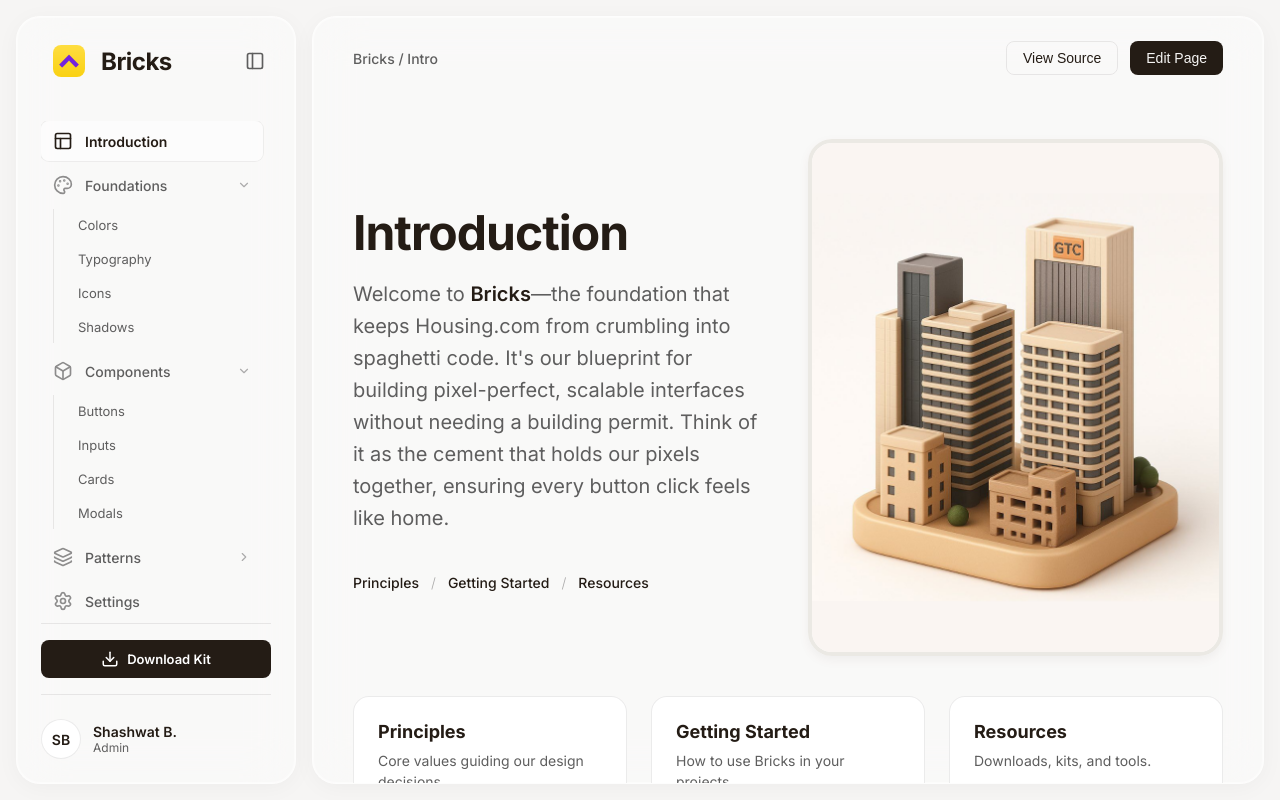
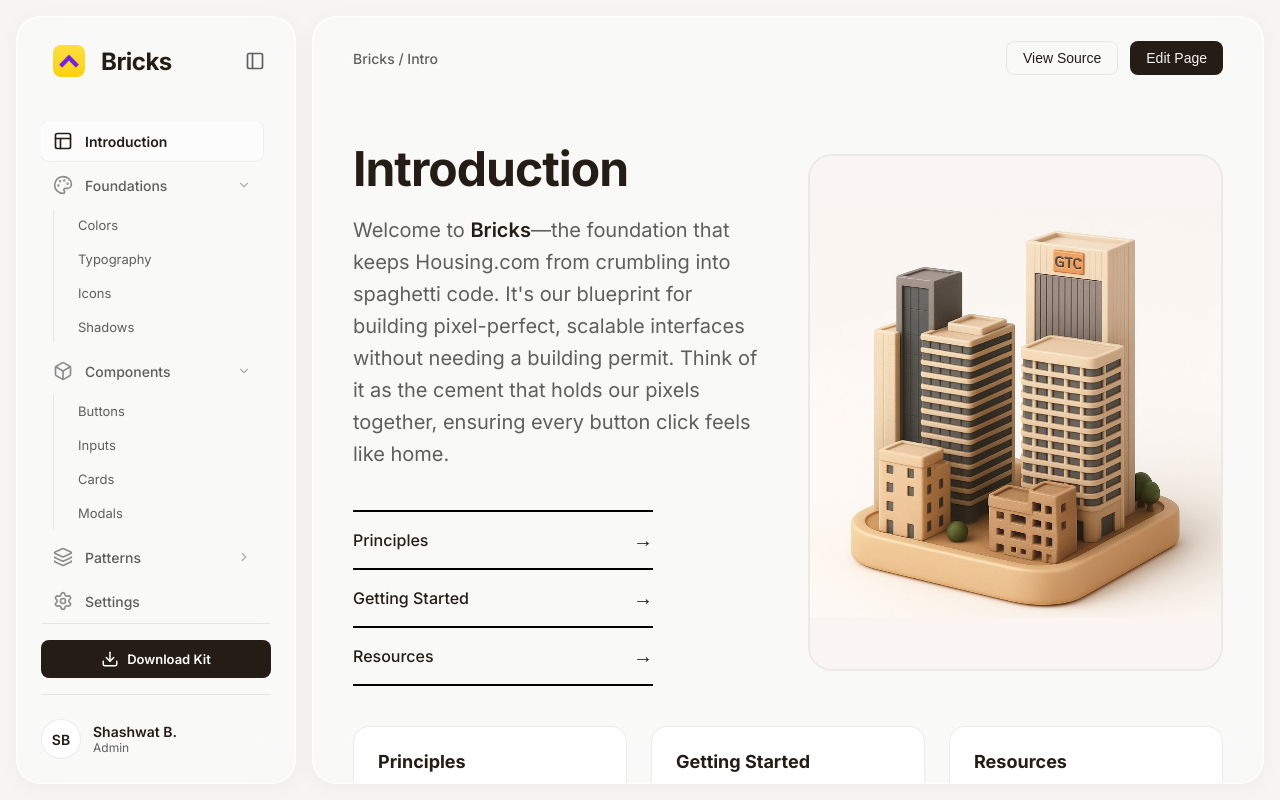
Before and after one commit to shashwatbb/bricks-design-system, a React (Vite) app: page / in a window 1280 px wide. Built offline with nearby package versions, Linux system fonts and the light colour scheme.

Commit message:
Refine intro: stacked links, blur animation, thinner image border

```diff
--- a/src/components/Documentation.css
+++ b/src/components/Documentation.css
@@ -93,36 +93,50 @@
      max-width: 100%;
      height: auto;
      border-radius: 24px;
-     border: 4px solid #EBE9E4;
-     /* Thinner beige border */
-     box-shadow: 0 4px 12px rgba(0, 0, 0, 0.05);
+     border: 2px solid #EBE9E4;
+     /* Even thinner beige border */
+     box-shadow: none;
+     /* Removed shadow */
  }
 
  .intro-links {
-     margin-top: 24px;
+     margin-top: 32px;
+     display: flex;
+     flex-direction: column;
+     font-family: var(--font-sans);
+     font-size: 16px;
+     font-weight: 500;
+     max-width: 300px;
+ }
+
+ .intro-link-item {
      display: flex;
      align-items: center;
-     gap: 12px;
-     font-family: var(--font-sans);
-     font-size: 14px;
-     font-weight: 500;
+     justify-content: space-between;
+     padding: 16px 0;
+     color: var(--text-primary);
+     text-decoration: none;
+     border-bottom: 2px solid #000000;
+     /* Thick black separator */
+     transition: font-weight 0.2s ease;
  }
 
- .intro-link {
-     color: var(--text-primary);
-     text-decoration: none;
-     position: relative;
-     transition: opacity 0.2s ease;
+ .intro-link-item:first-child {
+     border-top: 2px solid #000000;
  }
 
- .intro-link:hover {
-     opacity: 0.7;
+ .intro-link-item:hover {
+     font-weight: 700;
+     /* Turn bolder on hover */
  }
 
- .divider {
-     color: var(--text-secondary);
-     opacity: 0.5;
-     font-weight: 300;
+ .arrow {
+     font-size: 20px;
+     transition: transform 0.2s ease;
+ }
+
+ .intro-link-item:hover .arrow {
+     transform: translateX(4px);
  }
 
  .doc-section h1 {
--- a/src/components/Documentation.jsx
+++ b/src/components/Documentation.jsx
@@ -12,17 +12,17 @@
                         <div className="intro-header">
                             <div className="intro-text">
                                 <motion.h1
-                                    initial={{ opacity: 0, y: 20 }}
-                                    animate={{ opacity: 1, y: 0 }}
-                                    transition={{ duration: 0.5 }}
+                                    initial={{ opacity: 0, filter: 'blur(10px)', y: 20 }}
+                                    animate={{ opacity: 1, filter: 'blur(0px)', y: 0 }}
+                                    transition={{ duration: 0.8, ease: "easeOut" }}
                                 >
                                     Introduction
                                 </motion.h1>
                                 <motion.p
                                     className="lead-text"
-                                    initial={{ opacity: 0, y: 20 }}
-                                    animate={{ opacity: 1, y: 0 }}
-                                    transition={{ duration: 0.5, delay: 0.1 }}
+                                    initial={{ opacity: 0, filter: 'blur(10px)', y: 20 }}
+                                    animate={{ opacity: 1, filter: 'blur(0px)', y: 0 }}
+                                    transition={{ duration: 0.8, delay: 0.2, ease: "easeOut" }}
                                 >
                                     Welcome to <strong>Bricks</strong>—the foundation that keeps Housing.com from crumbling into spaghetti code.
                                     It's our blueprint for building pixel-perfect, scalable interfaces without needing a building permit.
@@ -31,22 +31,29 @@
 
                                 <motion.div
                                     className="intro-links"
-                                    initial={{ opacity: 0, y: 20 }}
-                                    animate={{ opacity: 1, y: 0 }}
-                                    transition={{ duration: 0.5, delay: 0.2 }}
+                                    initial={{ opacity: 0, filter: 'blur(10px)', y: 20 }}
+                                    animate={{ opacity: 1, filter: 'blur(0px)', y: 0 }}
+                                    transition={{ duration: 0.8, delay: 0.4, ease: "easeOut" }}
                                 >
-                                    <a href="#principles" className="intro-link">Principles</a>
-                                    <span className="divider">/</span>
-                                    <a href="#getting-started" className="intro-link">Getting Started</a>
-                                    <span className="divider">/</span>
-                                    <a href="#resources" className="intro-link">Resources</a>
+                                    <a href="#principles" className="intro-link-item">
+                                        <span>Principles</span>
+                                        <span className="arrow">→</span>
+                                    </a>
+                                    <a href="#getting-started" className="intro-link-item">
+                                        <span>Getting Started</span>
+                                        <span className="arrow">→</span>
+                                    </a>
+                                    <a href="#resources" className="intro-link-item">
+                                        <span>Resources</span>
+                                        <span className="arrow">→</span>
+                                    </a>
                                 </motion.div>
                             </div>
                             <motion.div
                                 className="intro-image-container"
-                                initial={{ opacity: 0, x: 20 }}
-                                animate={{ opacity: 1, x: 0 }}
-                                transition={{ duration: 0.5, delay: 0.2 }}
+                                initial={{ opacity: 0, filter: 'blur(10px)', x: 20 }}
+                                animate={{ opacity: 1, filter: 'blur(0px)', x: 0 }}
+                                transition={{ duration: 0.8, delay: 0.6, ease: "easeOut" }}
                             >
                                 <img src={introIllustration} alt="Bricks Design Illustration" className="intro-image" />
                             </motion.div>
```
